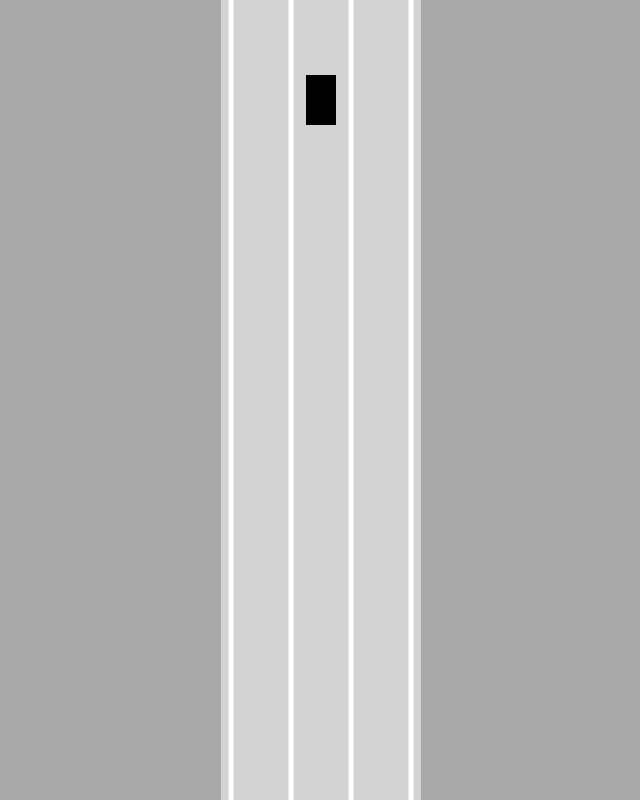
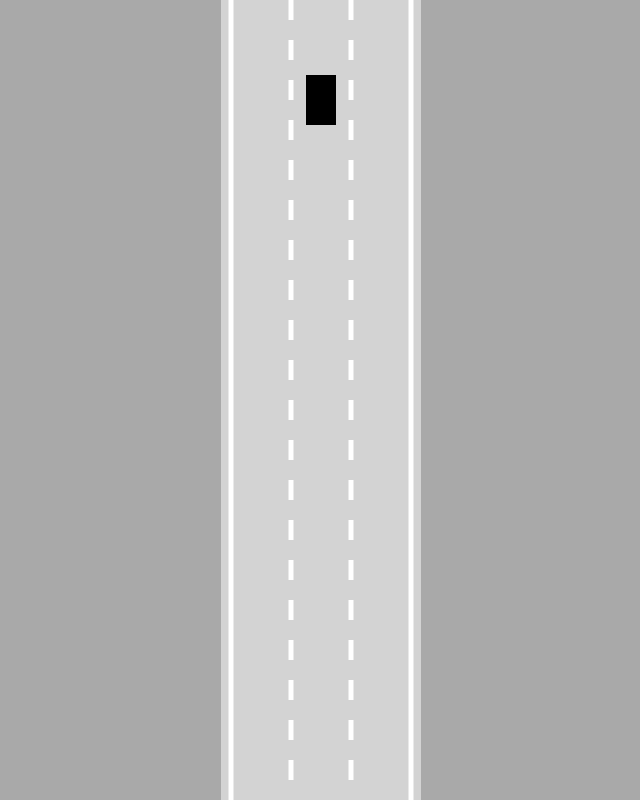
Before and after one commit to Thibault-Monnier/IA-SelfDriving, a plain HTML site: page index.html in a window 1280 px wide. Shown: the whole page, without its empty margins (319-959 px from the left). Drawn offline with Linux system fonts and the light colour scheme.

Commit message:
Added dashes + recenter car

```diff
--- a/index.html
+++ b/index.html
@@ -6,6 +6,7 @@
   </head>
   <body>
     <canvas id="myCanvas"></canvas>
+    <script src="utils.js"></script>
     <script src="road.js"></script>
     <script src="controls.js"></script>
     <script src="car.js"></script>
--- a/main.js
+++ b/main.js
@@ -3,7 +3,7 @@ canvas.width = 200
 
 const ctx = canvas.getContext("2d")
 const road = new Road(canvas.width / 2, canvas.width * 0.9)
-const car = new Car(100, 100, 30, 50)
+const car = new Car(road.getLaneCenter(1), 100, 30, 50)
 
 animate()
 
--- a/road.js
+++ b/road.js
@@ -12,12 +12,27 @@ class Road {
     this.bottom = infinity
   }
 
+  getLaneCenter(laneIndex) {
+    const laneWidth = this.width / this.laneCount
+    return (
+      this.left +
+      laneWidth / 2 +
+      Math.min(laneIndex, this.laneCount - 1) * laneWidth
+    )
+  }
+
   draw(ctx) {
     ctx.lineWidth = 5
     ctx.strokeStyle = "white"
 
     for (let i = 0; i <= this.laneCount; i++) {
       const x = lerp(this.left, this.right, i / this.laneCount)
+
+      if (i > 0 && i < this.laneCount) {
+        ctx.setLineDash([20, 20])
+      } else {
+        ctx.setLineDash([])
+      }
 
       ctx.beginPath()
       ctx.moveTo(x, this.top)
@@ -26,8 +41,3 @@ class Road {
     }
   }
 }
-
-
-function lerp(A, B, t) {
-  return A + (B - A) * t
-}
--- a/utils.js
+++ b/utils.js
@@ -0,0 +1,3 @@
+function lerp(A, B, t) {
+  return A + (B - A) * t
+}
```
